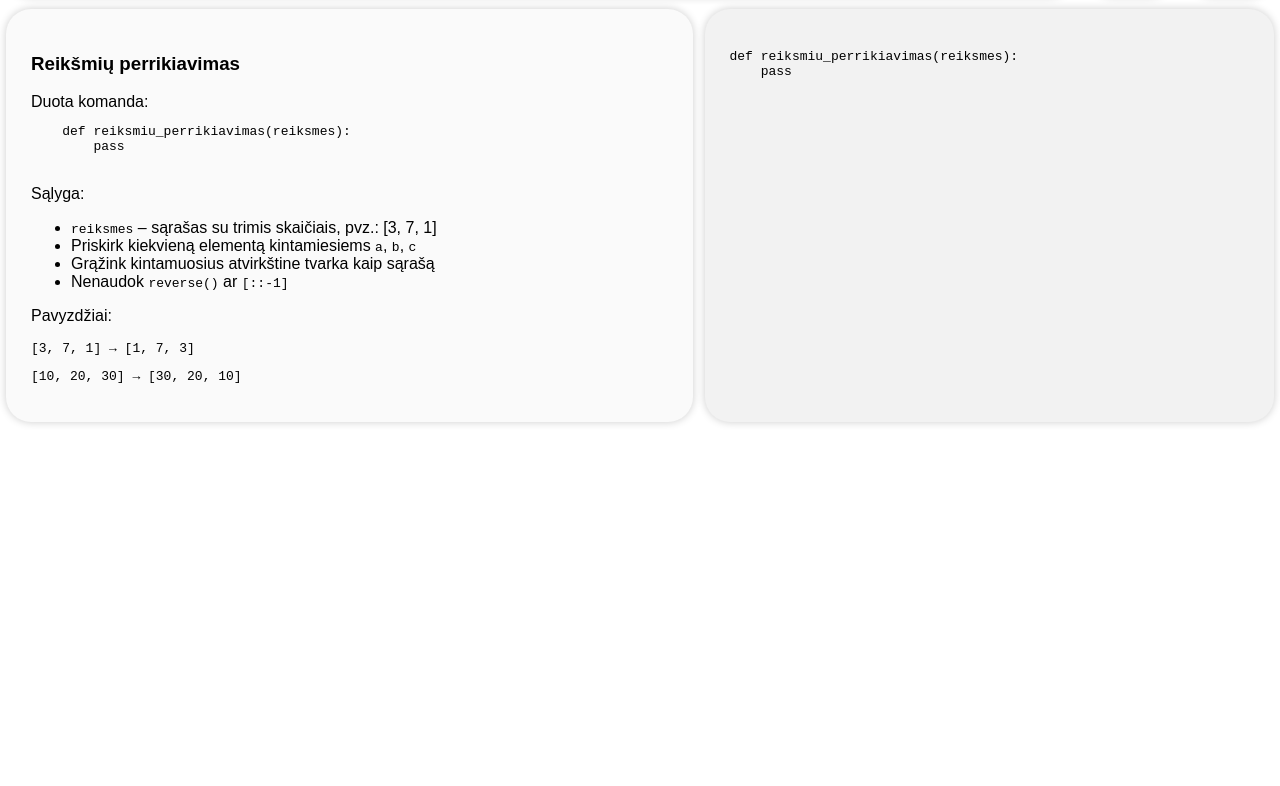
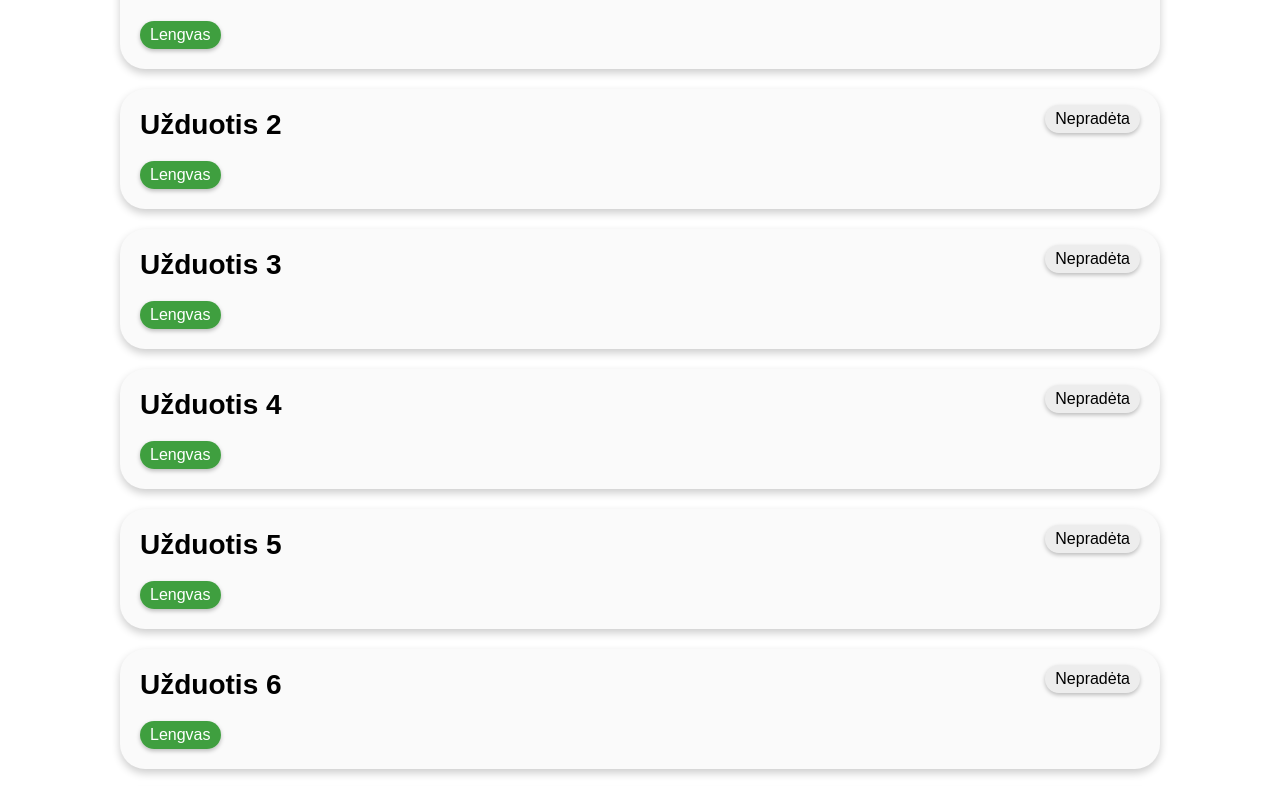
Before and after one commit to GitDylop/TiriamasisDarbas25-26, a plain HTML site: page index.html in a window 1280 px wide. Shown: the part 121-907 px from the top of the page. Before the commit the page ends 800 px from the top, so only its background shows below. Drawn offline with Linux system fonts and the light colour scheme.

Commit message:
Added task list
Added dynamic task page update
Added tag system, task progress.
Added JSON file with task data.
Changed header to sticky position

```diff
--- a/index.html
+++ b/index.html
@@ -13,53 +13,14 @@
         <div id="profile-icon" class="icon"></div>
         <div id="ai-icon" class="icon"></div>
     </header>
-    <div id="task-header">
-        <div id="task-name">Masyvai</div>
-        <button id="run-btn">Vygdyti</button>
-        <button id="submit-btn">Pateikti</button>
-    </div>
-    <div id="user-area">
-        <div id="task">
-            <h3>Reikšmių perrikiavimas</h3>
-            Duota komanda:
-            <pre class="code">
-    def reiksmiu_perrikiavimas(reiksmes):
-        pass
-            </pre>
-            <p>Sąlyga:</p>
-            <ul>
-                <li><code>reiksmes</code> – sąrašas su trimis skaičiais, pvz.: [3, 7, 1]</li>
-                <li>Priskirk kiekvieną elementą kintamiesiems <code>a</code>, <code>b</code>, <code>c</code></li>
-                <li>Grąžink kintamuosius atvirkštine tvarka kaip sąrašą</li>
-                <li>Nenaudok <code>reverse()</code> ar <code>[::-1]</code></li>
-            </ul>
-            <p>Pavyzdžiai:</p>
-            <pre>[3, 7, 1] → [1, 7, 3]</pre>
-            <pre>[10, 20, 30] → [30, 20, 10]</pre>
-        </div>
-        <div id="code" contenteditable="true">
-def reiksmiu_perrikiavimas(reiksmes):
-    pass
-        </div>
+    <div id="content">
+
     </div>
 </body>
 <script>
-const codeDiv = document.getElementById('code');
-
-codeDiv.addEventListener('keydown', function(e) {
-    if (e.key === 'Tab') {
-        e.preventDefault();
-        const selection = window.getSelection();
-        const range = selection.getRangeAt(0);
-
-        const tabNode = document.createTextNode('    ');
-        range.insertNode(tabNode);
-
-        range.setStartAfter(tabNode);
-        range.setEndAfter(tabNode);
-        selection.removeAllRanges();
-        selection.addRange(range);
+    window.onload = async () => {
+        await loadTaskList();
     }
-});
 </script>
+<script src="script.js"></script>
 </html>
--- a/mainStyle.css
+++ b/mainStyle.css
@@ -6,6 +6,9 @@ body {
 
 header {
     display: flex;
+    position: sticky;
+    top: 0;
+    z-index: 1;
     background-color: hsl(200, 95%, 30%);
     height: 50px;
     box-shadow: 0 0px 16px hsla(0, 0%, 0%, 0.40);
@@ -103,3 +106,85 @@ header {
     overflow-x: auto;
     flex-grow: 1;
 }
+
+#content {
+    display: flex;
+    flex-direction: column;
+    align-items: center;
+}
+
+.list-item {
+    width: calc(100% - 60px);
+    max-width: 1000px;
+    height: 80px;
+    padding: 20px;
+    margin: 10px;
+    border-radius: 25px;
+    background-color: hsl(0, 0%, 98%);
+    color: black;
+    text-decoration: none;
+    box-shadow: 0 4px 8px hsla(0, 0%, 0%, 0.20);
+    cursor: pointer;
+    transform: scale(100%);
+    transition: all 0.2s ease;
+}
+
+.list-item:hover {
+    transform: scale(101%);
+    transition: all 0.2s ease;
+    box-shadow: 0 8px 16px hsla(0, 0%, 0%, 0.15);
+}
+
+.list-item-title {
+    font-size: 28px;
+    font-weight: bold;
+    margin: 0;
+}
+
+.list-item-progress {
+    top: 0;
+    right: 20px;
+    position: absolute;
+    width: max-content;
+    background-color: rgba(0, 0, 0, 0.05);
+    border-radius: 20px;
+    padding: 5px 10px;
+    box-shadow: 0 2px 4px hsla(0, 0%, 0%, 0.25);
+}
+
+.list-item-taglist {
+    position: absolute;
+    bottom: 20px;
+}
+
+.tag {
+    padding: 5px 10px;
+    width: max-content;
+    background-color: rgba(140, 140, 140, 0.75);
+    color: white;
+    border-radius: 20px;
+    display: inline-block;
+    margin-right: 5px;
+
+    box-shadow: 0 2px 4px hsla(0, 0%, 0%, 0.25);
+}
+
+.tag[color="Green"] {
+    background-color: rgba(0, 128, 0, 0.75);
+    color: white;
+}
+
+.tag[color="Yellow"] {
+    background-color: rgba(255, 220, 0, 0.75);
+    color: rgb(0, 0, 0);
+}
+
+.tag[color="Red"] {
+    background-color: rgba(220, 0, 0, 0.75);
+    color: white;
+}
+
+.tag[color="Gray"] {
+    background-color: rgba(200, 200, 200, 0.75);
+    color: rgb(0, 0, 0);
+}
--- /dev/null
+++ b/script.js
@@ -0,0 +1,40 @@
+async function loadJSON() {
+    const data = await fetch('./src/data/tasks.json');
+    return await data.json();
+}
+
+async function loadTaskList() {
+    const data = await loadJSON();
+    const tasks = data.basicTasks;
+    const taskListElement = document.getElementById('content');
+
+    tasks.forEach(task => {
+        console.log(task);
+        const taskElement = `
+            <a class="list-item" href="${'uzduotis.html?task=' + task.id}">
+                <p class="list-item-title">${task.name}</p>
+                <p class="list-item-progress" progress="${task.progress === "Atlikta" ? "done" : (task.progress === "Pradėta" ? "in-progress" : "")}">${task.progress}</p>
+                <div class="list-item-taglist">
+                    <div class="tag" color="Green">Lengvas</div>
+                </div>
+            </a>
+        `
+
+        taskListElement.innerHTML += taskElement;
+    });
+}
+
+async function loadTask() {
+    const params = new URLSearchParams(window.location.search);
+    const pasirinktaUzduotis = params.get('task');
+    const data = await loadJSON();
+    const uzduotis = data.basicTasks.find(uzduotis => uzduotis.id === pasirinktaUzduotis);
+
+    const taskElement = document.getElementById('task');
+    const codeElement = document.getElementById('code');
+    const nameElement = document.getElementById('task-name');
+
+    taskElement.innerText = uzduotis.task;
+    codeElement.innerText = uzduotis.startCode;
+    nameElement.innerText = uzduotis.name;
+}
--- /dev/null
+++ b/src/data/tasks.json
@@ -0,0 +1,68 @@
+
+    {
+        "basicTasks": [
+            {
+                "id":"btUzd1",
+                "name":"Užduotis 1",
+                "task":"Parašykite programą, kuri apskaičiuotų, kiek popieriaus lapų k reikės norint nukopijuoti konspektą visos klasės mokiniams. Žinoma, kad klasėje yra m mokinių, o konspektą sudaro n lapų.",
+                "tags":[],
+                "startCode":"",
+                "progress":"Nepradėta",
+                "answer": ""
+            },
+            {
+                "id":"btUzd2",
+                "name":"Užduotis 2",
+                "task":"Paros laiką galima išmatuoti valandomis ir minutėmis atskirai. Kiekvienas vienetas per parą turi atitinkamą kiekį. Nustatykite, kiek minučių ir valandų turi p parų.",
+                "tags":[],
+                "startCode":"",
+                "progress":"Nepradėta",
+                "answer": ""
+            },
+            {
+                "id":"btUzd3",
+                "name":"Užduotis 3",
+                "task":"Šiandien Tautvydas švenčia gimtadienį. Jam sukanka m metų. Parašykite programą, kuri apskaičiuotų, kiek mėnesių, dienų ir valandų Tautvydas jau gyvena. Tarkime kad metai turi 365 dienas.",
+                "tags":[],
+                "startCode":"",
+                "progress":"Nepradėta",
+                "answer": ""
+            },
+            {
+                "id":"btUzd4",
+                "name":"Užduotis 4",
+                "task":"Parašykite programą, kuri apskaičiuotų y = x^2+2 reikšmę, kai duotas x.",
+                "tags":[],
+                "startCode":"",
+                "progress":"Nepradėta",
+                "answer": ""
+            },
+            {
+                "id":"btUzd5",
+                "name":"Užduotis 5",
+                "task":"Už m kg saldainių sumokėta s eurų. Parašykite programą, kuri apskaičiuotų, kiek kainuoja 100 g. saldainių?",
+                "tags":[],
+                "startCode":"",
+                "progress":"Nepradėta",
+                "answer": ""
+            },
+            {
+                "id":"btPaUzd1",
+                "name":"Užduotis 6",
+                "task":"Penki broliai grybaudami surengė varžybas, kuris prirink daugiau baravykų. Arūnas rado b baravykų, Audrius – 2 baravykais daugiau, Arvydas – 4 baravykais mažiau už Arūną, Vytautas – tiek pat kiek Audrius, o Gintaras – dvigubai daugiau nei Arvydas. Parašykite programą, kuri apskaičiuotų, kiek baravykų pririnko visi broliai kartu, kai žinomas skaičius b.",
+                "tags":[],
+                "startCode":"",
+                "progress":"Nepradėta",
+                "answer": 200
+            },
+            {
+                "id":"btPaUzd2",
+                "name":"Užduotis 7",
+                "task":"Apskaičiuokite žiedo plotą, kai išorinis jos spindulys yra r1, o vidinis – r2. Žiedo plotas apskaičiuojamas pagal formulę: \n\nS = π( r1^2 - r2^2 )",
+                "tags":[],
+                "startCode":"",
+                "progress":"Nepradėta",
+                "answer": 200
+            }
+        ]
+    }
```
Also changed, not shown: uzduotis.html (+26 -18 lines).
